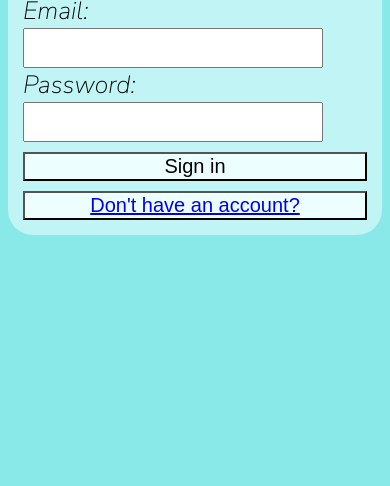
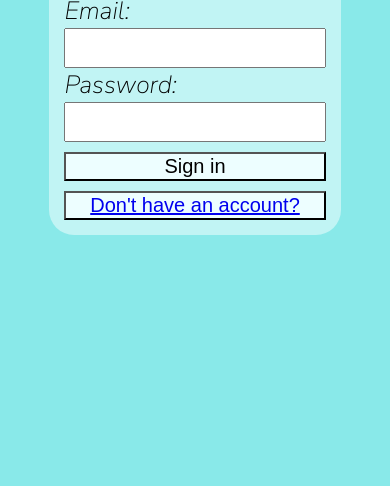
Before and after one commit to DDixon0/STEPS, a plain HTML site: page index.html in a window 390 px wide. Shown: the part 358-844 px from the top of the page. Drawn offline with Linux system fonts and the light colour scheme.

Commit message:
responsive

```diff
--- a/styles/css/main.css
+++ b/styles/css/main.css
@@ -29,7 +29,7 @@ label{
 
 input {
    font-size: 30px;
-   width: 85%;
+   width: 30vh;
 }
 
 .inputContainer{
```
